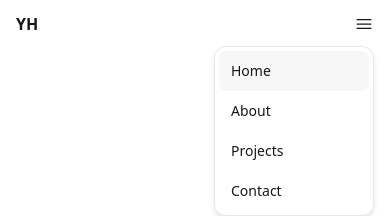
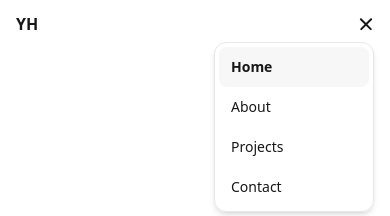
Before and after one commit to yhajiali/yhajiali.com, a Next.js app: page / in a window 390 px wide. Both pictures are taken after a click on the button 364 px from the left and 24 px from the top of the page. Shown: the top 216 px of the page. Built offline with nearby package versions, Linux system fonts and the light colour scheme.

Commit message:
Implement custom Burger Menu Bars button with animation

```diff
--- a/app/components/PopoverMenu.tsx
+++ b/app/components/PopoverMenu.tsx
@@ -3,7 +3,7 @@ import Link from "next/link";
 import clsx from "clsx";
 
 import { Menu, MenuButton, MenuItem, MenuItems } from "@headlessui/react";
-import { Bars3Icon } from "@heroicons/react/24/outline";
+import BarsButton from "./ui/BarsButton";
 
 type Link = { label: string; href: string };
 
@@ -17,7 +17,7 @@ const PopoverMenu = ({ links, pathname }: Props) => {
     <div className="md:hidden flex">
       <Menu>
         <MenuButton>
-          <Bars3Icon className="size-5 dark:text-white/50 dark:hover:text-white transition-colors" />
+          <BarsButton />
         </MenuButton>
 
         <MenuItems
@@ -26,17 +26,13 @@ const PopoverMenu = ({ links, pathname }: Props) => {
           className="w-40 mt-3 shadow-md origin-top-right rounded-xl border dark:border-white/5 dark:bg-white/5 p-1 text-sm/6 text-foreground transition duration-150 ease-out [--anchor-gap:var(--spacing-1)] focus:outline-none data-[closed]:scale-95 data-[closed]:opacity-0"
         >
           {links.map((link, idx) => (
-            // {idx === links.length - 1 && (
-            //   <div className="my-1 h-px bg-white/5" />
-            // )}
-
             <MenuItem key={idx}>
               <Link
                 href={link.href}
                 className={clsx(
                   "group flex w-full items-center gap-2 rounded-lg py-2 px-3 data-[focus]:text-foreground transition-colors",
                   pathname === link.href
-                    ? "bg-background-secondary dark:bg-[#222]"
+                    ? "bg-background-secondary dark:bg-[#222] font-semibold"
                     : "text-foreground dark:text-white/50"
                 )}
               >
--- /dev/null
+++ b/app/components/ui/BarsButton.tsx
@@ -0,0 +1,60 @@
+"use client";
+import clsx from "clsx";
+import React, { useState, useEffect, useRef } from "react";
+
+const BarsButton = () => {
+  const [menuOpen, setMenuOpen] = useState(false);
+  const buttonRef = useRef<HTMLDivElement>(null);
+
+  // Close menu when clicking outside the button
+  useEffect(() => {
+    const handleClickOutside = (event: MouseEvent) => {
+      if (
+        buttonRef.current &&
+        !buttonRef.current.contains(event.target as Node)
+      ) {
+        setMenuOpen(false);
+      }
+    };
+
+    document.addEventListener("mousedown", handleClickOutside);
+    return () => {
+      document.removeEventListener("mousedown", handleClickOutside);
+    };
+  }, []);
+
+  const toggleMenu = () => setMenuOpen(!menuOpen);
+
+  return (
+    <div
+      ref={buttonRef}
+      className="relative w-4 h-[11px] cursor-pointer z-[2000] group transition"
+      onClick={toggleMenu}
+    >
+      <div
+        className={clsx(
+          "w-full h-[1.5px] bg-foreground dark:bg-white/70 dark:group-hover:bg-white/90 rounded-sm absolute",
+          menuOpen
+            ? "top-1/2 -translate-y-1/2 rotate-45 transition-[top,transform] duration-300 delay-[0ms,300ms] ease-in-out"
+            : "top-0 rotate-0 transition-[top,transform] duration-300 delay-[300ms,0ms] ease-in-out"
+        )}
+      ></div>
+      <div
+        className={clsx(
+          "w-full h-[1.5px] bg-foreground dark:bg-white/70 dark:group-hover:bg-white/90 rounded-sm absolute top-1/2 -translate-y-1/2 transition-opacity duration-300 ease-in-out",
+          menuOpen ? "opacity-0" : "opacity-100"
+        )}
+      ></div>
+      <div
+        className={clsx(
+          "w-full h-[1.5px] bg-foreground dark:bg-white/70 dark:group-hover:bg-white/90 rounded-sm absolute",
+          menuOpen
+            ? "bottom-1/3 -translate-y-1/2 -rotate-45 transition-[bottom,transform] duration-300 delay-[0ms,300ms] ease-in-out"
+            : "bottom-0 rotate-0 transition-[bottom,transform] duration-300 delay-[300ms,0ms] ease-in-out"
+        )}
+      ></div>
+    </div>
+  );
+};
+
+export default BarsButton;
```
Also changed, not shown: 1 other file (tests, documents, lock files or other folders).
